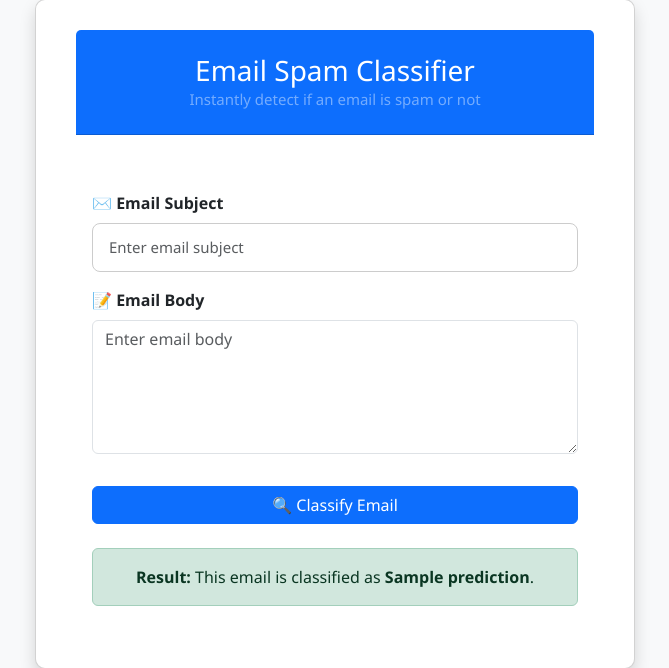
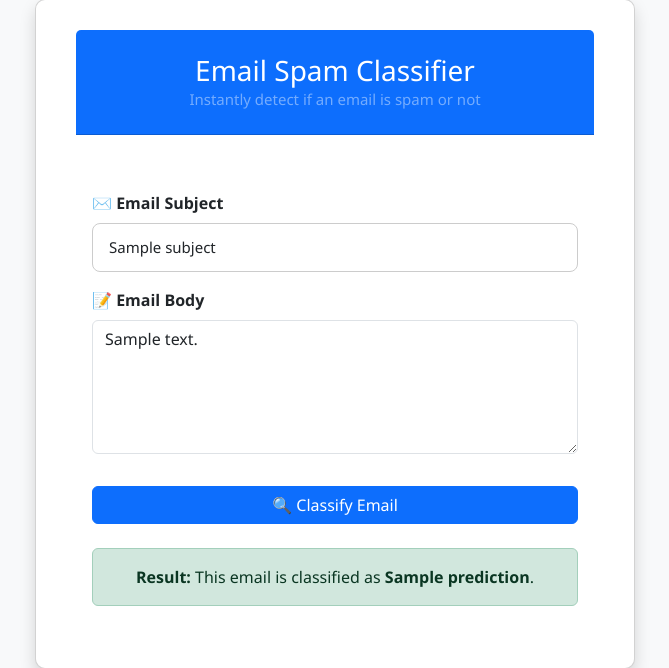
Before and after one commit to jessie726/Phishing-Email-Detector, a Flask app: template templates/index.html in a window 1280 px wide. Shown: the part 66-734 px from the top of the page, without its empty margins (305-974 px from the left). Run offline with Flask 3, Linux system fonts and the light colour scheme; the template is opened without the code that fills it: most values are stand-ins (such as "Sample title", 1, 10 or a date in 2020); parts of the project's set-up code (start-up, migrations or seed data) failed here and were passed over.

Commit message:
Update index.html

```diff
--- a/templates/index.html
+++ b/templates/index.html
@@ -19,11 +19,11 @@
                 <form method="POST">
                     <div class="mb-3">
                         <label for="subject" class="form-label">✉️ Email Subject</label>
-                        <input type="text" class="form-control" id="subject" name="subject" placeholder="Enter email subject">
+                        <input type="text" class="form-control" id="subject" name="subject" placeholder="Enter email subject" value="{{ subject }}">
                     </div>
                     <div class="mb-3">
                         <label for="body" class="form-label">📝 Email Body</label>
-                        <textarea class="form-control" id="body" name="body" rows="5" placeholder="Enter email body"></textarea>
+                        <textarea class="form-control" id="body" name="body" rows="5" placeholder="Enter email body">{{ body }}</textarea>
                     </div>
                     <div class="text-center">
                         <button type="submit" class="btn btn-primary w-100">🔍 Classify Email</button>
```
